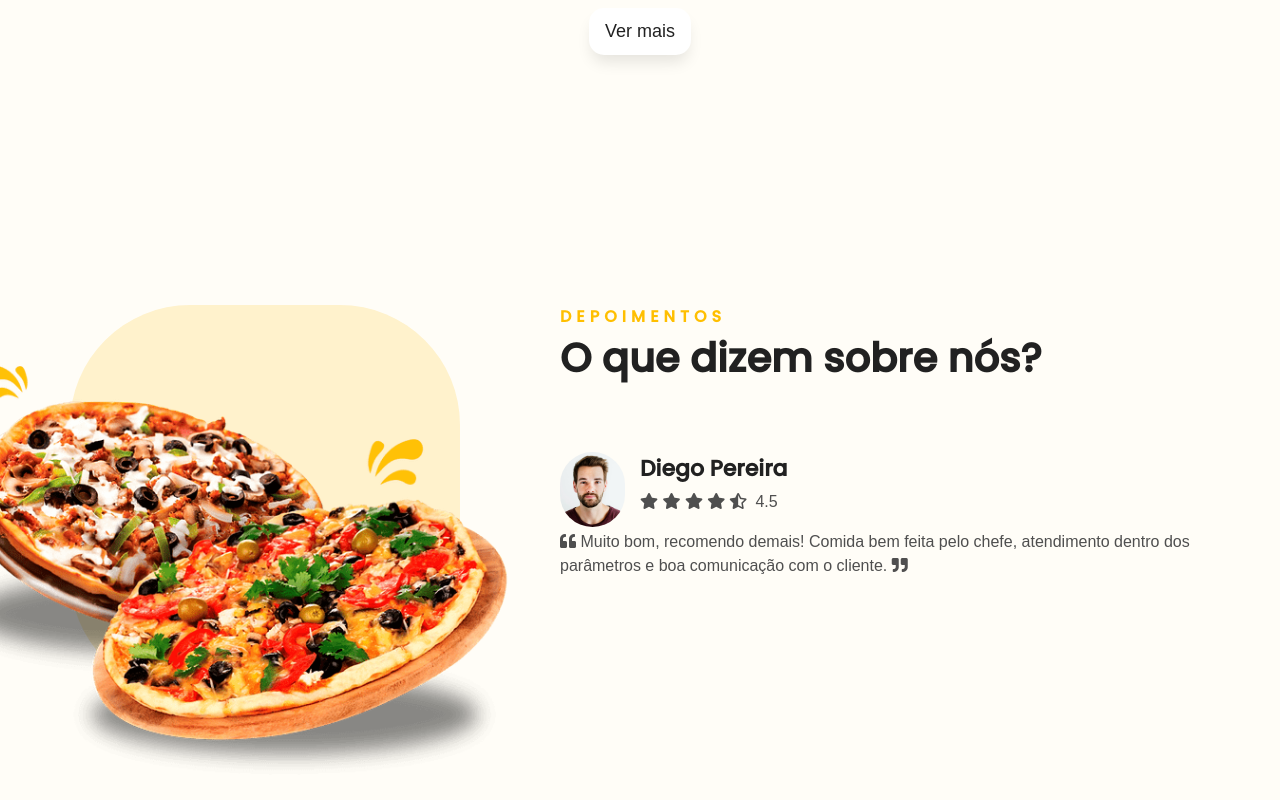
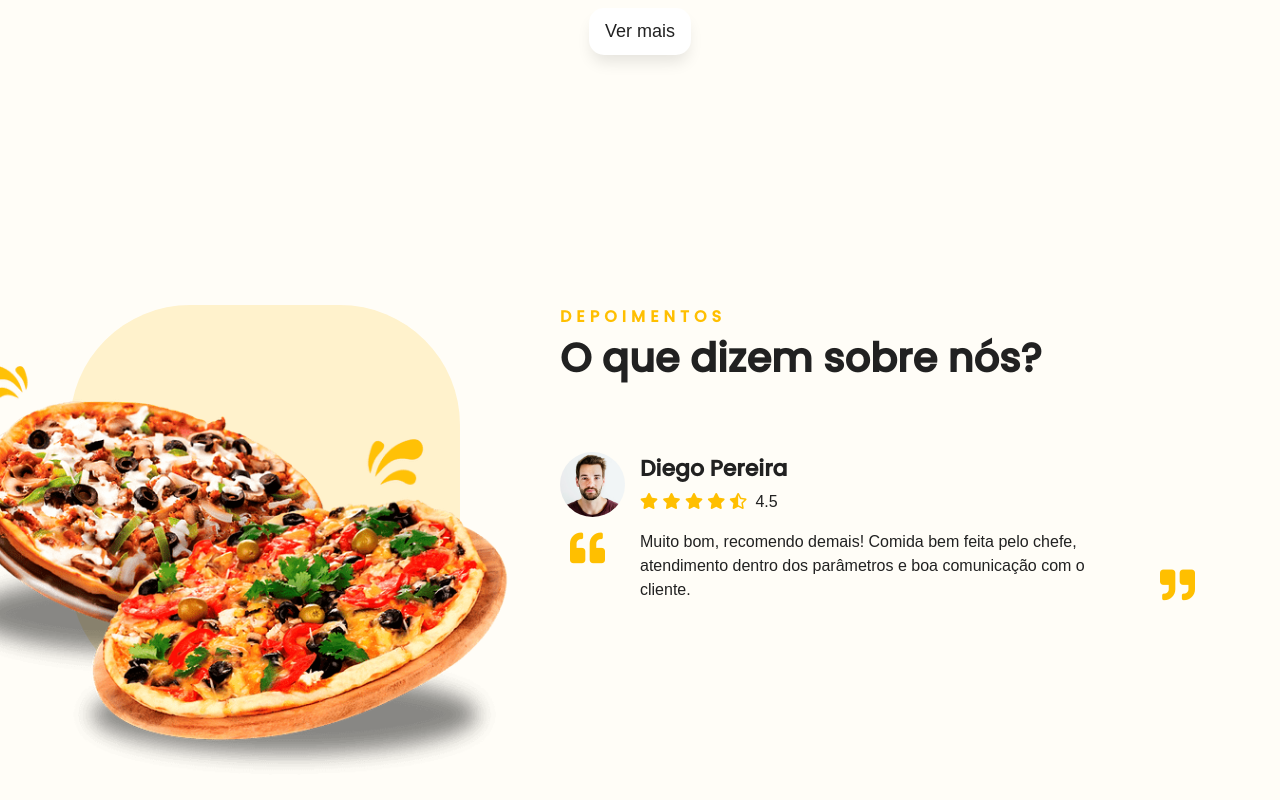
Before and after one commit to Estev0o/Menu, a plain HTML site: page index.html in a window 1280 px wide. Shown: the part 2346-3146 px from the top of the page. Before the commit the page ends 3125 px from the top, so only its background shows below. Drawn offline with Linux system fonts and the light colour scheme.

Commit message:
style deposition area

```diff
--- a/css/main.css
+++ b/css/main.css
@@ -381,7 +381,7 @@ a.navbar-brand {
 
 .img-deposition {
     width: 65px;
-    height: 75px;
+    height: 65px;
     background-color: var(--color-white);
     border-radius: 50px;
     background-repeat: no-repeat;
@@ -400,10 +400,33 @@ a.navbar-brand {
     margin-bottom: 5px;
 }
 
-.grade-deposition {
+.note-deposition {
     color: var(--color-primary);
 }
 
-.grade-deposition span {
+.note-deposition span {
     color: var(--color-black);
 }
+
+.text-depositions {
+    display: flex;
+    font-size: 16px;
+    color: var(--color-black);
+}
+
+.text-depositions i {
+    font-size: 35px;
+    color: var(--color-primary);
+}
+
+.text-depositions i:first-child {
+    padding-left: 10px;
+    padding-right: 35px;
+}
+
+.text-depositions i:last-child {
+    padding-left: 45px;
+    display: flex;
+    justify-content: center;
+    align-items: end;
+}
```
